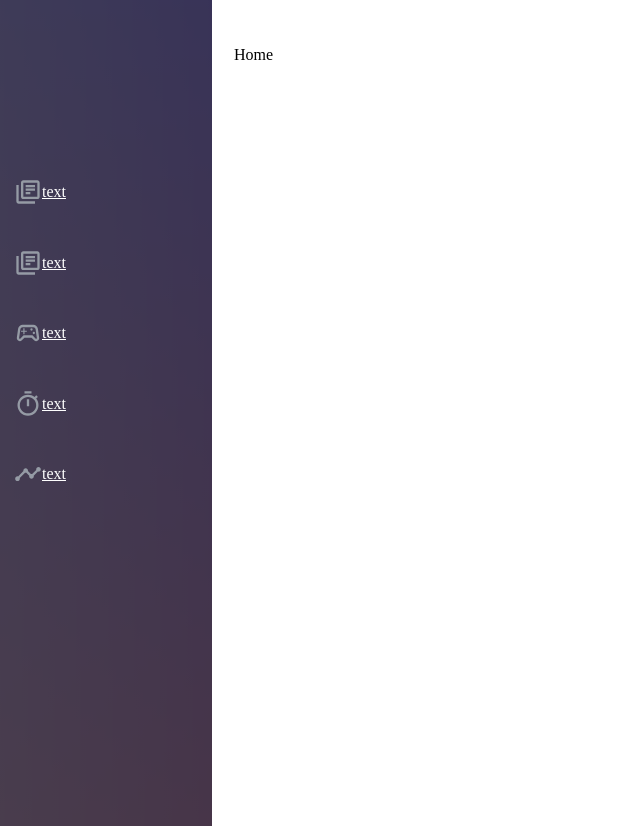
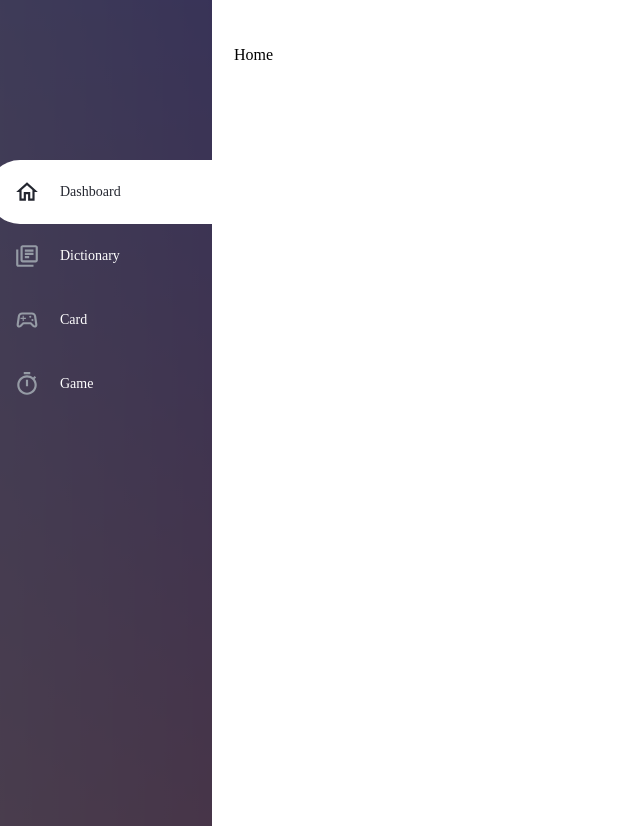
Before and after one commit to Shamp07/word-memorize, a React (Vite) app: page / in a window 1280 px wide. Shown: the top 826 px of the page, without its empty margins (0-640 px from the left). Built offline with nearby package versions, Linux system fonts and the light colour scheme.

Commit message:
feat: change slide animation and change sidebar menus

```diff
--- a/package.json
+++ b/package.json
@@ -12,12 +12,12 @@
     "@emotion/styled": "^11.8.1",
     "@mui/icons-material": "^5.5.1",
     "@mui/material": "^5.5.3",
+    "@react-spring/web": "^9.4.4",
     "color": "^4.2.1",
     "npm": "^8.6.0",
     "react": "^17.0.2",
     "react-dom": "^17.0.2",
-    "react-router-dom": "^6.3.0",
-    "react-spring": "^9.4.4"
+    "react-router-dom": "^6.3.0"
   },
   "devDependencies": {
     "@types/color": "^3.0.3",
--- a/src/components/Content/index.tsx
+++ b/src/components/Content/index.tsx
@@ -1,7 +1,7 @@
 import React from 'react';
 import styled from '@emotion/styled';
+import { useTransition, animated } from '@react-spring/web';
 import { Routes, Route, useLocation } from 'react-router-dom';
-import { useTransition, animated } from '@react-spring/web';
 
 import { ContentPath } from '@constants/route';
 import Home from './Home';
@@ -39,10 +39,7 @@ const contentRoutes = [{
   path: ContentPath.HOME,
   element: <Home />,
 }, {
-  path: ContentPath.WORD,
-  element: <Word />,
-}, {
-  path: ContentPath.CARD,
+  path: ContentPath.DICTIONARY,
   element: <Card />,
 }, {
   path: ContentPath.GAME,
@@ -61,6 +58,7 @@ function Content() {
     from: { opacity: 0, transform: 'translate3d(100%, 0, 0)' },
     enter: { opacity: 1, transform: 'translate3d(0%, 0, 0)' },
     leave: { opacity: 0, transform: 'translate3d(-50%, 0, 0)' },
+    config: { duration: 500 },
   });
 
   return (
--- a/src/components/Layout/Sidebar/MenuLink.tsx
+++ b/src/components/Layout/Sidebar/MenuLink.tsx
@@ -8,32 +8,36 @@ const Root = styled.li<{ isActive: boolean }>`
   height: 24px;
   border-bottom-left-radius: 36px;
   border-top-left-radius: 36px;
+  padding-top: 20px;
   padding-bottom: 20px;
   padding-left: 26px;
+  font-size: 14px;
+  background: ${({ isActive }) => (isActive ? palette.themeWhite.toString() : 'transparent')};
 
-  &.active {
-    background: white;
-
-    & svg {
-      color: ${palette.typePrimary.toString()};
-    }
+  & > a {
+    color: ${({ isActive }) => (isActive ? palette.typePrimary.toString() : palette.themeWhite.toString())};
   }
 
   & svg {
-    width: 28px;
-    height: 28px;
-    color: ${palette.disabledMenu.toString()};
+    width: 26px;
+    height: 26px;
+    color: ${({ isActive }) => (isActive ? palette.typePrimary.toString() : palette.disabledMenu.toString())};
+    margin-right: 20px;
   }
 `;
 
 const Link = styled(RawLink)`
-  color: ${palette.themeWhite.toString()};
+  color: inherit;
   display: flex;
   align-items: center;
   width: 100%;
   height: 24px;
-  position: relative;
-  padding-top: 20px;
+  text-decoration-line: none;
+`;
+
+const Name = styled.div`
+  height: 24px;
+  line-height: 24px;
 `;
 
 interface Menu {
@@ -54,7 +58,7 @@ function MenuLink({ menu }: Props) {
     <Root isActive={pathname === path}>
       <Link to={path}>
         {icon}
-        {name}
+        <Name>{name}</Name>
       </Link>
     </Root>
   );
--- a/src/components/Layout/Sidebar/index.tsx
+++ b/src/components/Layout/Sidebar/index.tsx
@@ -1,11 +1,11 @@
 import React from 'react';
 import styled from '@emotion/styled';
+import HomeOutlinedIcon from '@mui/icons-material/HomeOutlined';
 import LibraryBooksOutlinedIcon from '@mui/icons-material/LibraryBooksOutlined';
 import SportsEsportsOutlinedIcon from '@mui/icons-material/SportsEsportsOutlined';
 import TimerOutlinedIcon from '@mui/icons-material/TimerOutlined';
 import TimelineOutlinedIcon from '@mui/icons-material/TimelineOutlined';
 import FaceOutlinedIcon from '@mui/icons-material/FaceOutlined';
-
 
 import Button from '@components/atoms/Button';
 import { ContentPath } from '@constants/route';
@@ -49,9 +49,9 @@ const Menu = styled.ul`
   display: flex;
   flex-direction: column;
   justify-content: space-between;
-  height: 326px;
   margin-left: 48px;
   margin-top: 160px;
+  z-index: 1;
 `;
 
 const RootOverlay = styled.div`
@@ -70,24 +70,20 @@ const RootOverlayColor = styled.div`
 
 const menus = [{
   path: ContentPath.HOME,
-  name: 'text',
-  icon: <LibraryBooksOutlinedIcon />,
+  name: 'Dashboard',
+  icon: <HomeOutlinedIcon />,
 }, {
   path: ContentPath.DICTIONARY,
-  name: 'text',
+  name: 'Dictionary',
   icon: <LibraryBooksOutlinedIcon />,
 }, {
   path: ContentPath.GAME,
-  name: 'text',
+  name: 'Card',
   icon: <SportsEsportsOutlinedIcon />,
 }, {
   path: ContentPath.TIMER,
-  name: 'text',
+  name: 'Game',
   icon: <TimerOutlinedIcon />,
-}, {
-  path: ContentPath.ANALYTICS,
-  name: 'text',
-  icon: <TimelineOutlinedIcon />,
 }];
 
 function Sidebar() {
```
Also changed, not shown: 1 other file (tests, documents, lock files or other folders).
